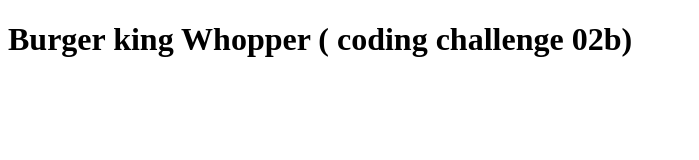
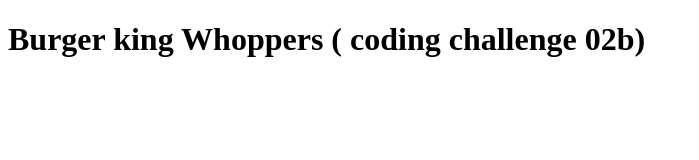
Before and after one commit to JorgeReyes941/Inventory-Reorder-Assistant, a plain HTML site: page index.html in a window 1280 px wide. Shown: the whole page, without its empty margins (0-699 px from the left). Drawn offline with Linux system fonts and the light colour scheme.

Commit message:
this is where to finder the header name

```diff
--- a/index.html
+++ b/index.html
@@ -7,6 +7,6 @@
 </head>
 <body>
     <script src="coding_challenge_02b.js"></script>
- <h1> Burger king Whopper ( coding challenge 02b)</h1>
+ <h1> Burger king Whoppers ( coding challenge 02b)</h1>
 </body>
 </html>
```
